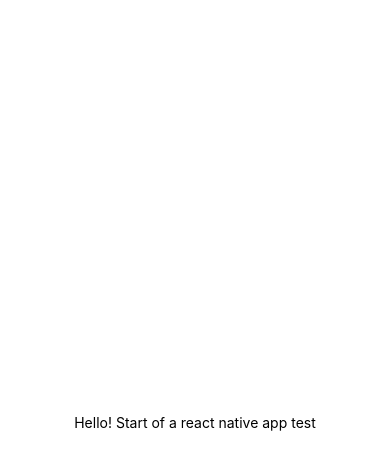
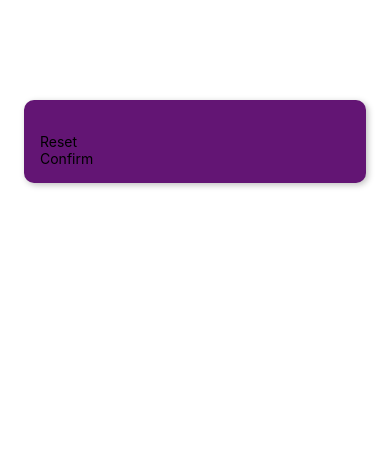
Before and after one commit to gamerfoxx/React-Native-Number-Guesser, a React Native app: screen / in a window 390 px wide. Shown: the top 470 px of the page. Built offline with nearby package versions, Linux system fonts and the light colour scheme.

Commit message:
Add styles, and begin custom button

```diff
--- a/App.js
+++ b/App.js
@@ -1,20 +1,9 @@
 import { StatusBar } from 'expo-status-bar';
 import { StyleSheet, Text, View } from 'react-native';
+import StartGameScreen from './screens/StartGameScreen';
 
 export default function App() {
-  return (
-    <View style={styles.container}>
-      <Text>Hello! Start of a react native app test</Text>
-      <StatusBar style="auto" />
-    </View>
-  );
+	return <StartGameScreen />;
 }
 
-const styles = StyleSheet.create({
-  container: {
-    flex: 1,
-    backgroundColor: '#fff',
-    alignItems: 'center',
-    justifyContent: 'center',
-  },
-});
+const styles = StyleSheet.create({});
--- /dev/null
+++ b/components/MainButton.js
@@ -0,0 +1,11 @@
+import { Text, View, Pressable } from 'react-native';
+
+function MainButton({ children }) {
+	return (
+		<View>
+			<Text>{children}</Text>
+		</View>
+	);
+}
+
+export default MainButton;
--- /dev/null
+++ b/screens/StartGameScreen.js
@@ -0,0 +1,29 @@
+import { StyleSheet, TextInput, View, Pressable } from 'react-native';
+import MainButton from '../components/MainButton';
+
+function StartGameScreen() {
+	return (
+		<View style={styles.userInputContainer}>
+			<TextInput />
+			<MainButton>Reset</MainButton>
+			<MainButton>Confirm</MainButton>
+		</View>
+	);
+}
+
+export default StartGameScreen;
+
+const styles = StyleSheet.create({
+	userInputContainer: {
+		marginTop: 100,
+		marginHorizontal: 24,
+		padding: 16,
+		backgroundColor: '#631574',
+		borderRadius: 10,
+		elevation: 8, // elevation used to add shadow on android
+		shadowColor: 'black', // shadow used to add shadow on IOS
+		shadowOffset: { width: 2, height: 2 },
+		shadowRadius: 6,
+		shadowOpacity: 0.25,
+	},
+});
```
Also changed, not shown: screens/GameOver.js (added), screens/GameScreen.js (added), 2 other files (tests, documents, lock files or other folders).
